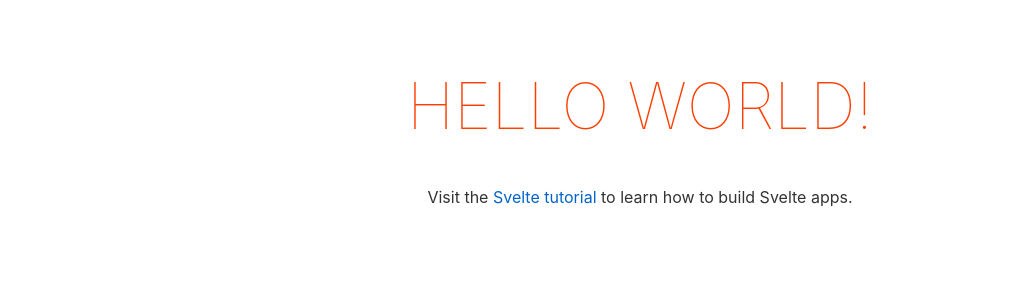
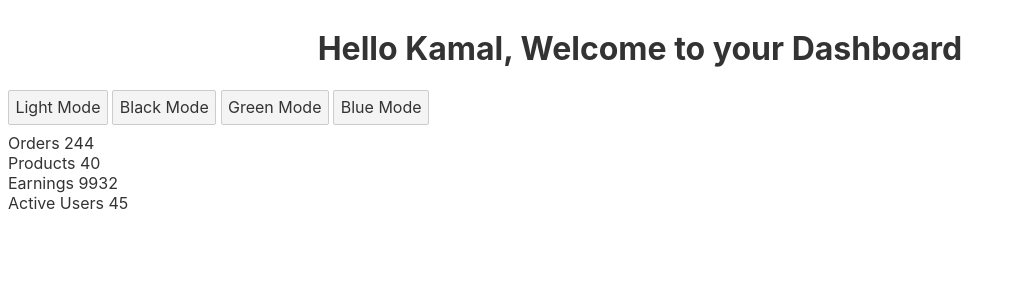
Before and after one commit to medredakamal/kam-svelte-changetheme, a Svelte app: page / in a window 1280 px wide. Shown: the top 300 px of the page, without its empty margins (0-1016 px from the left). Built offline with nearby package versions, Linux system fonts and the light colour scheme.

Commit message:
Add title, buttons with functions, orders, products, earnings, active users props

```diff
--- a/src/App.svelte
+++ b/src/App.svelte
@@ -1,30 +1,67 @@
 <script>
-	export let name;
+  export let activetheme;
+  export let welcome;
+  export let user;
+  export let orders;
+  export let products;
+  export let earnings;
+  export let active_users;
+
+  function handleTheme(theme) {
+    activetheme = theme;
+  }
 </script>
 
-<main>
-	<h1>Hello {name}!</h1>
-	<p>Visit the <a href="https://svelte.dev/tutorial">Svelte tutorial</a> to learn how to build Svelte apps.</p>
+<main class={"theme-" + activetheme}>
+  <h1>Hello {user}, {welcome}</h1>
+  <button on:click={() => handleTheme("light")}>Light Mode</button>
+  <button on:click={() => handleTheme("black")}>Black Mode</button>
+  <button on:click={() => handleTheme("green")}>Green Mode</button>
+  <button on:click={() => handleTheme("blue")}>Blue Mode</button>
+  <section>
+    <div class="km-cards">
+      <div class="km-card">
+        <span>Orders</span>
+        <span>{orders}</span>
+      </div>
+      <div class="km-card">
+        <span>Products</span>
+        <span>{products}</span>
+      </div>
+      <div class="km-card">
+        <span>Earnings</span>
+        <span>{earnings}</span>
+      </div>
+      <div class="km-card">
+        <span>Active Users</span>
+        <span>{active_users}</span>
+      </div>
+    </div>
+  </section>
 </main>
 
 <style>
-	main {
-		text-align: center;
-		padding: 1em;
-		max-width: 240px;
-		margin: 0 auto;
-	}
+  h1 {
+    text-align: center;
+  }
 
-	h1 {
-		color: #ff3e00;
-		text-transform: uppercase;
-		font-size: 4em;
-		font-weight: 100;
-	}
+  /* Light Theme */
+  .theme-black {
+    background-color: #000;
+  }
 
-	@media (min-width: 640px) {
-		main {
-			max-width: none;
-		}
-	}
+  /* Black Theme */
+  .theme-black {
+    background-color: #000;
+  }
+
+  /* Green Theme */
+  .theme-green {
+    background-color: #32cc7f;
+  }
+
+  /* Black Theme */
+  .theme-blue {
+    background-color: #2b7ae2;
+  }
 </style>
--- a/src/main.js
+++ b/src/main.js
@@ -1,10 +1,16 @@
-import App from './App.svelte';
+import App from "./App.svelte";
 
 const app = new App({
-	target: document.body,
-	props: {
-		name: 'world'
-	}
+  target: document.body,
+  props: {
+    activetheme: "light",
+    welcome: "Welcome to your Dashboard",
+    user: "Kamal",
+    orders: 244,
+    products: 40,
+    earnings: 9932,
+    active_users: 45,
+  },
 });
 
 export default app;
```
